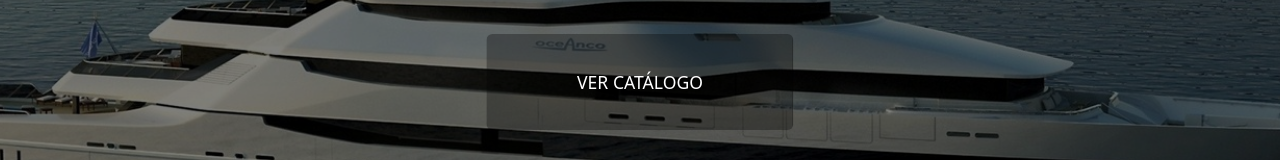
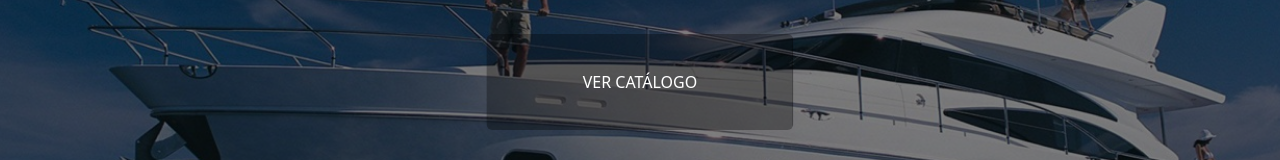
Before and after one commit to Vinicius-Monaco/marketPlace, a React (Create React App) app: page / in a window 1280 px wide. Shown: the part 318-478 px from the top of the page. Built offline with nearby package versions, Linux system fonts and the light colour scheme.

Commit message:
criação da main e aside

```diff
--- a/src/components/Header.jsx
+++ b/src/components/Header.jsx
@@ -14,7 +14,7 @@ const Header = () => {
     }, [])
 
     const headerStyle = {
-        backgroundColor: `rgba(3, 0, 31, ${color/700})`
+        backgroundColor: `rgba(3, 0, 31, ${color/600})`
     }
 
     return (
--- a/src/components/Introduction.jsx
+++ b/src/components/Introduction.jsx
@@ -11,10 +11,10 @@ const Introduction = () => {
         <div className="introductionArea">
             <Carousel className="carousel" controls={false} indicators={false} pause={false}>
                 <Carousel.Item>
-                    <ImageCarousel imageLink={Image3} />
+                    <ImageCarousel imageLink={Image2} />
                 </Carousel.Item>
                 <Carousel.Item>
-                    <ImageCarousel imageLink={Image2} />
+                    <ImageCarousel imageLink={Image3} />
                 </Carousel.Item>
                 <Carousel.Item>
                 <ImageCarousel imageLink={Image1} />
--- a/src/index.jsx
+++ b/src/index.jsx
@@ -2,6 +2,7 @@ import React from "react";
 import ReactDOM from "react-dom";
 import Introduction from "./components/Introduction";
 import Header from "./components/Header";
+import Main from "./components/Main";
 import './index.css'
 
 const root = document.querySelector('#root');
@@ -10,5 +11,6 @@ ReactDOM.render(
     <React.StrictMode>
         <Header />
         <Introduction />
+        <Main />
     </React.StrictMode>
 ,root);
--- a/src/styles/Introduction.css
+++ b/src/styles/Introduction.css
@@ -20,7 +20,8 @@
 
 .valueButton {
     color: white;
-    font-size: 1.1em;
+    /* font-size: 1.1rem; */
+    font-size: clamp(1.75em, 1em, + 3vw, 2.5em);
 }
 
 .button:hover {
```
